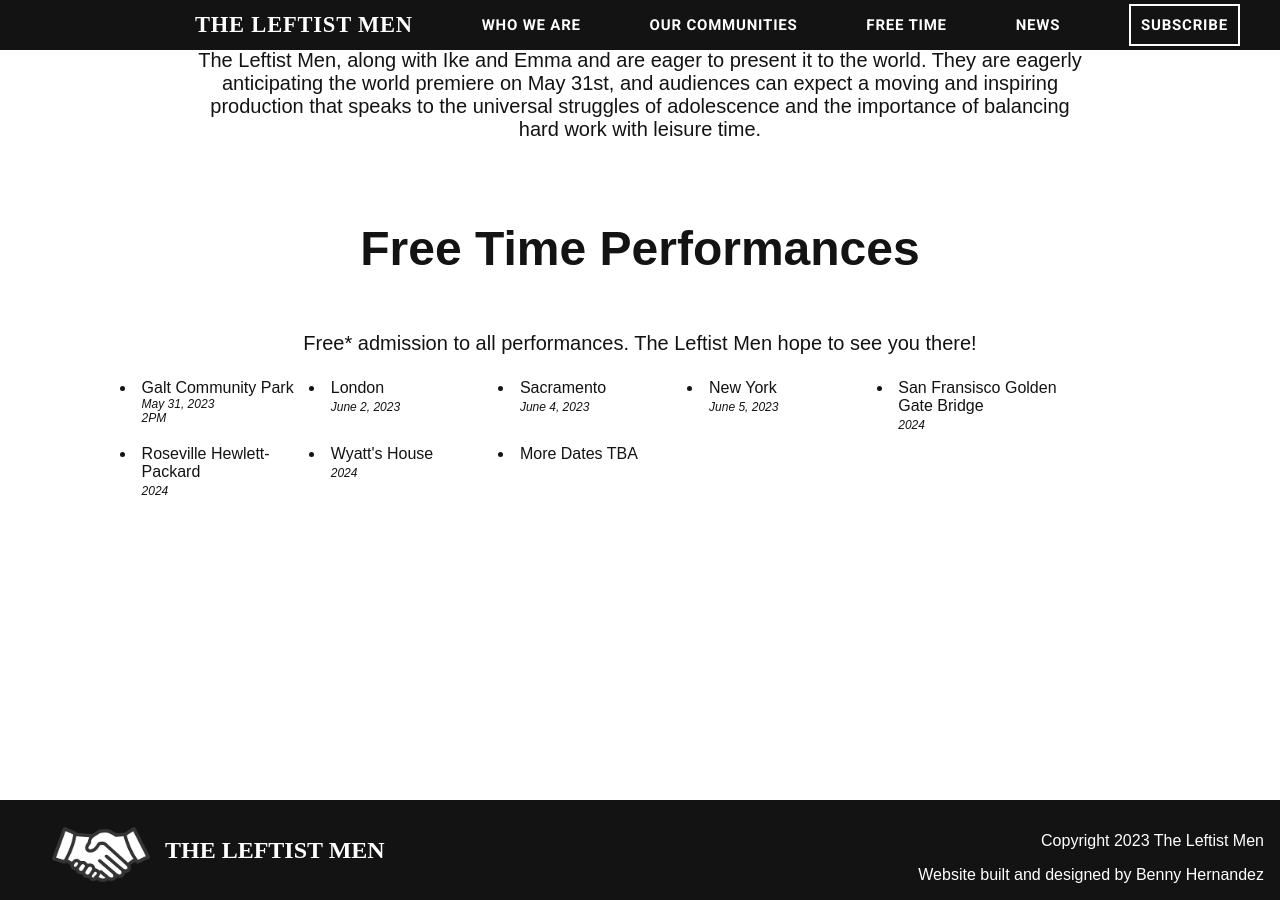
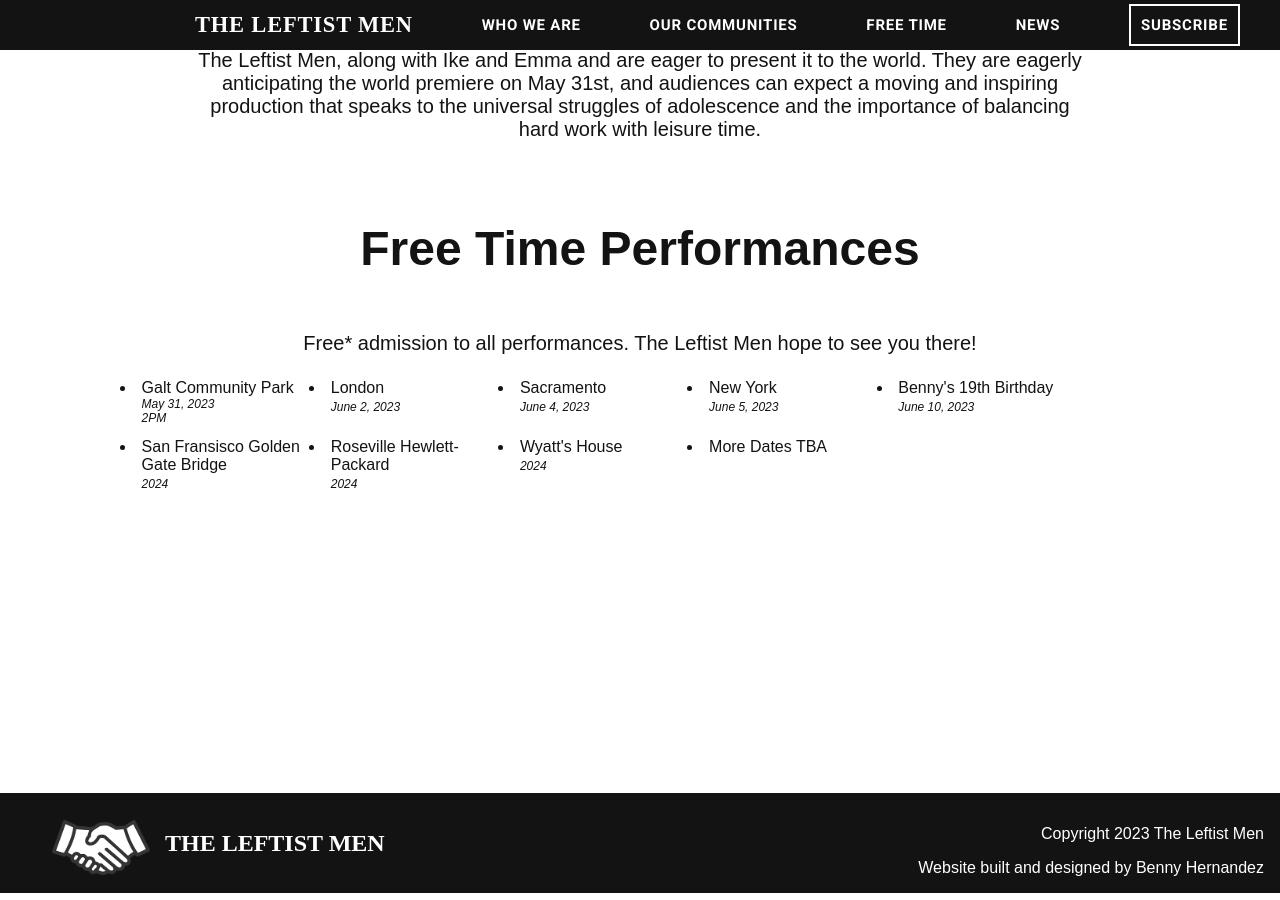
Before and after one commit to BennyHernandez/TheLeftistMen, a Jekyll site: the page built from free-time.html, in a window 1280 px wide and 900 px high, scrolled down 1129 px. Built offline with Jekyll 4.4.1, drawn with Linux system fonts in a browser that asks for light colours.

Commit message:
Add location

```diff
--- a/free-time.html
+++ b/free-time.html
@@ -56,6 +56,7 @@ layout: tlm-default
         <li>London <br /><i>June 2, 2023</i></li>
         <li>Sacramento <br /><i>June 4, 2023</i></li>
         <li>New York <br /><i>June 5, 2023</i></li>
+        <li>Benny's 19th Birthday <br /><i>June 10, 2023</i></li>
         <li>San Fransisco Golden Gate Bridge <br /><i>2024</i></li>
         <li>Roseville Hewlett-Packard <br /><i>2024</i></li>
         <li>Wyatt's House <br /><i>2024</i></li>
```
